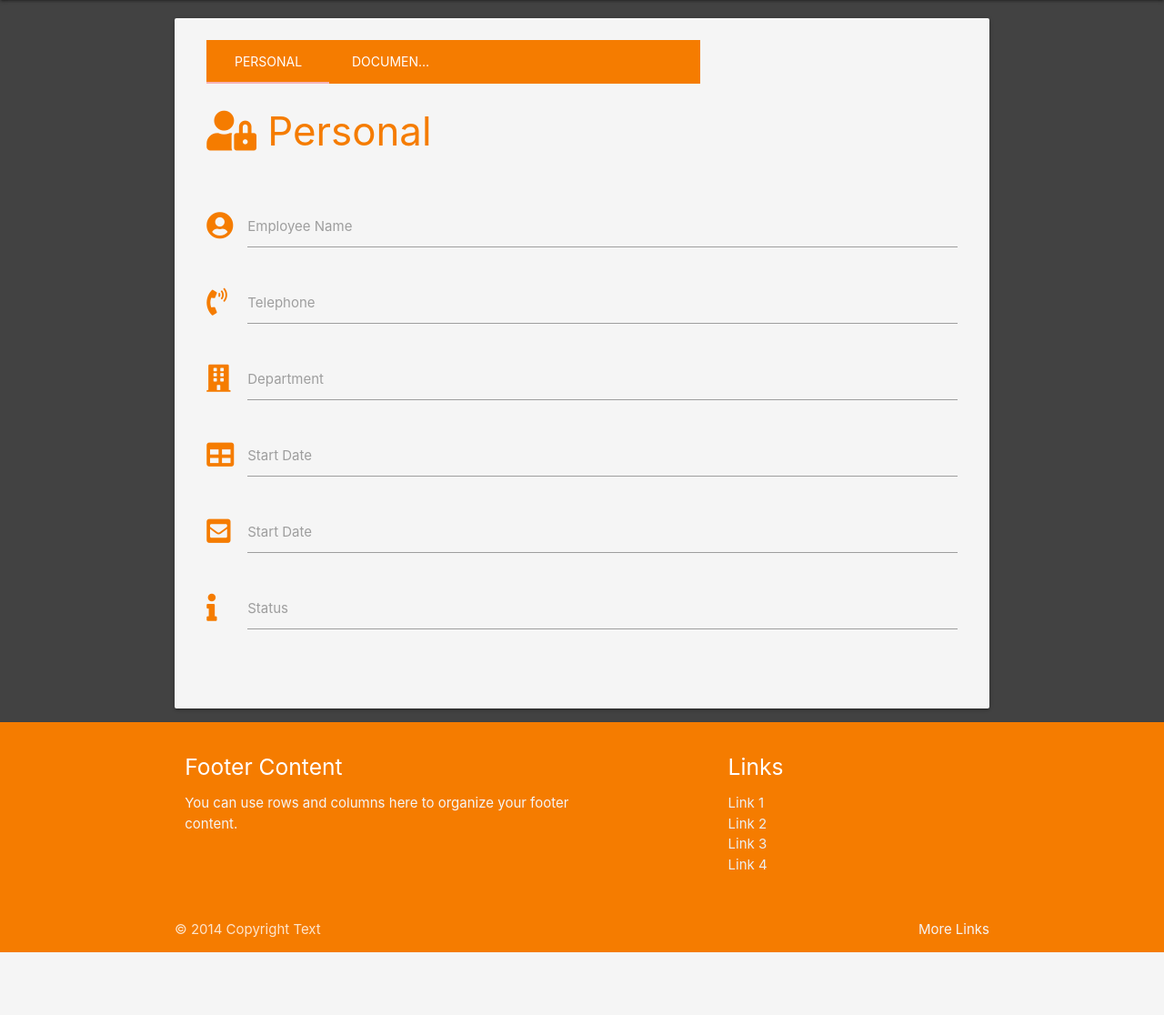
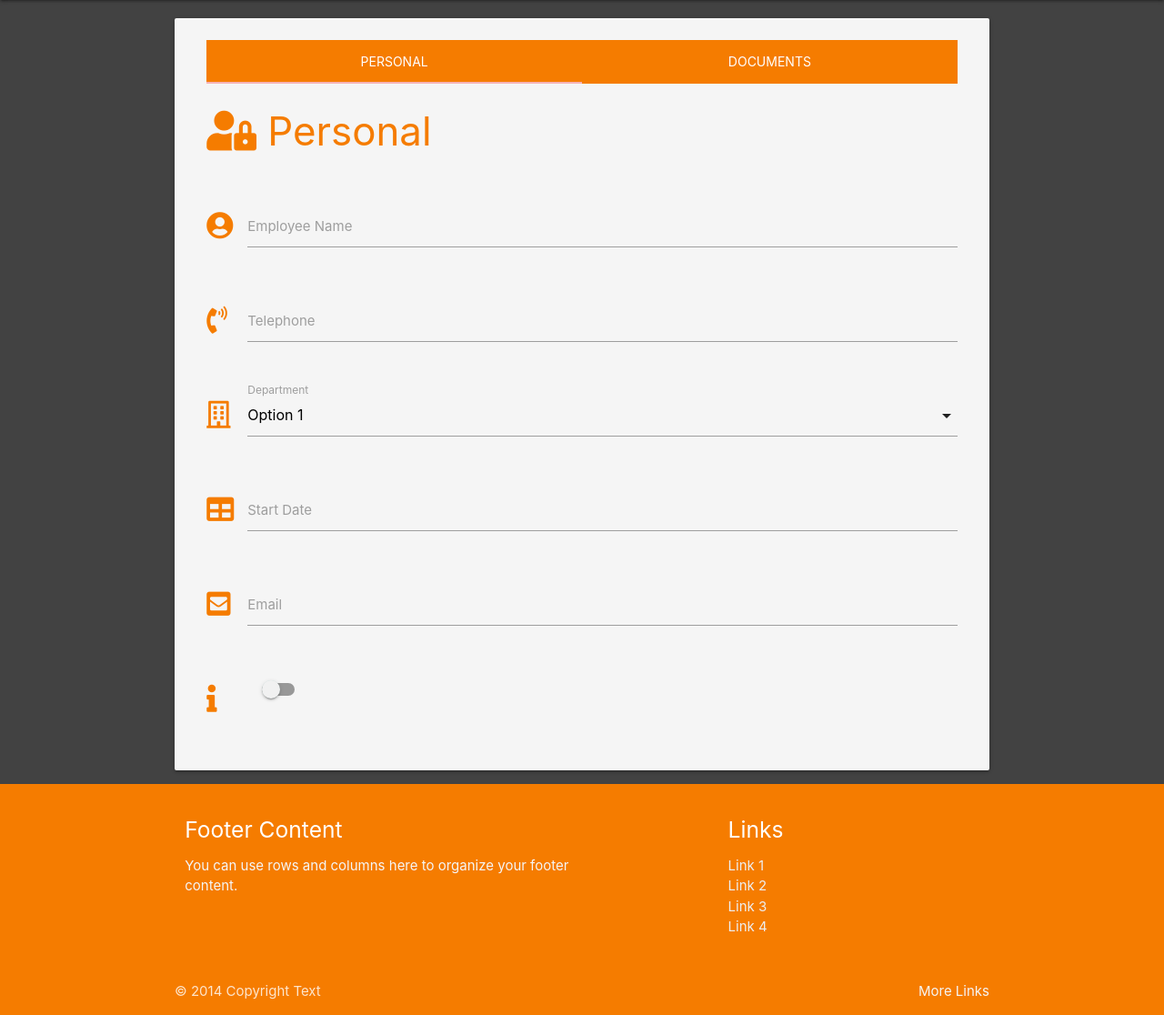
Before and after one commit to Code-Institute-Submissions/JoseMachado-CE-Smarty, a Flask app: page /add_employee in a window 1280 px wide. Shown: the part 64-1180 px from the top of the page at 91% size. Before the commit the page ends 1111 px from the top, so only its background shows below. Run offline with Flask 2, Linux system fonts and the light colour scheme; some libraries are stand-ins or nearby versions.

Commit message:
Updated the add_employee page adding a select function to form containing departments

```diff
--- a/static/js/script.js
+++ b/static/js/script.js
@@ -5,5 +5,7 @@ $(document).ready(function () {
     $(".collapsible").collapsible();
     $('.tabs').tabs();
     $('input#input_text, textarea#textarea2').characterCounter();
+    $('.datepicker').datepicker();
+    $('select').formSelect();
 
 });
--- a/templates/add_employee.html
+++ b/templates/add_employee.html
@@ -2,14 +2,15 @@
 {% block content %}
 <div class="container">
     <div class="row card-panel grey lighten-4">
-        <div class="col s8">
+        <div class="col s12">
             <ul class="tabs orange darken-2">
-                <li class="tab col s3"><a class="active white-text" href="#personal">Personal</a></li>
-                <li class="tab col s3"><a class="white-text" href="#documents">Documents</a></li>
+                <li class="tab col s6"><a class="active white-text" href="#personal">Personal</a></li>
+                <li class="tab col s6"><a class="white-text" href="#documents">Documents</a></li>
             </ul>
         </div>
         <div id="personal" class="col s12">
-            <h3 class="orange-text text-darken-2 documents-title"><span><i class="fas fa-user-lock orange-text text-darken-2"></i> Personal</span></h3>
+            <h3 class="orange-text text-darken-2 documents-title"><span><i
+                        class="fas fa-user-lock orange-text text-darken-2"></i> Personal</span></h3>
             <div class="row">
                 <form class="col s12" method="POST" action="">
                     <div class="row">
@@ -18,38 +19,57 @@
                             <input id="icon_prefix" type="text" class="validate">
                             <label for="icon_prefix">Employee Name</label>
                         </div>
+                    </div>
+                    <div class="row">
 
                         <div class="input-field col s12">
                             <i class="fas fa-phone-volume prefix orange-text text-darken-2"></i>
                             <input id="icon_telephone" type="tel" class="validate">
                             <label for="icon_telephone">Telephone</label>
                         </div>
+                    </div>
+                    <div class="row">
                         <div class="input-field col s12">
-                            <i class="fas fa-building prefix orange-text text-darken-2"></i>
-                            <input id="icon_department" type="tel" class="validate">
-                            <label for="icon_department">Department</label>
+                            <i class="far fa-building prefix orange-text text-darken-2"></i>
+                            <select id="management_department" name="management_department" class="validate" required>
+                                <option value="1">Option 1</option>
+                                <option value="2">Option 2</option>
+                                <option value="3">Option 3</option>
+                            </select>
+                            <label>Department</label>
                         </div>
+                    </div>
+                    <div class="row">
                         <div class="input-field col s12">
                             <i class="fas fa-table prefix orange-text text-darken-2"></i>
-                            <input id="icon_start" type="tel" class="validate">
+                            <input id="icon_start" type="tel" class="datepicker validate">
                             <label for="icon_start">Start Date</label>
                         </div>
+                    </div>
+                    <div class="row">
                         <div class="input-field col s12">
                             <i class="fas fa-envelope-square prefix orange-text text-darken-2"></i>
                             <input id="icon_email" type="tel" class="validate">
-                            <label for="icon_email">Start Date</label>
+                            <label for="icon_email">Email</label>
                         </div>
+                    </div>
+                    <div class="row">
                         <div class="input-field col s12">
-                            <i class="fas fa-info prefix orange-text text-darken-2"></i>
-                            <input id="icon_status" type="tel" class="validate">
-                            <label for="icon_status">Status</label>
+                            <div class="switch">
+                                <i class="fas fa-info prefix orange-text text-darken-2"></i>
+                                <label for="is_urgent">
+                                    <input type="checkbox" id="is_urgent" name="is_urgent">
+                                    <span class="lever"></span>
+                                </label>
+                            </div>
                         </div>
                     </div>
                 </form>
             </div>
         </div>
         <div id="documents" class="col s12">
-            <h3 class="orange-text text-darken-2 documents-title"><span><i class="fas fa-file orange-text text-darken-2"></i> Documents</span></h3>
+            <h3 class="orange-text text-darken-2 documents-title"><span><i
+                        class="fas fa-file orange-text text-darken-2"></i> Documents</span></h3>
             <form action="#">
                 <div class="file-field input-field">
                     <div class="btn orange darken-2">
```
